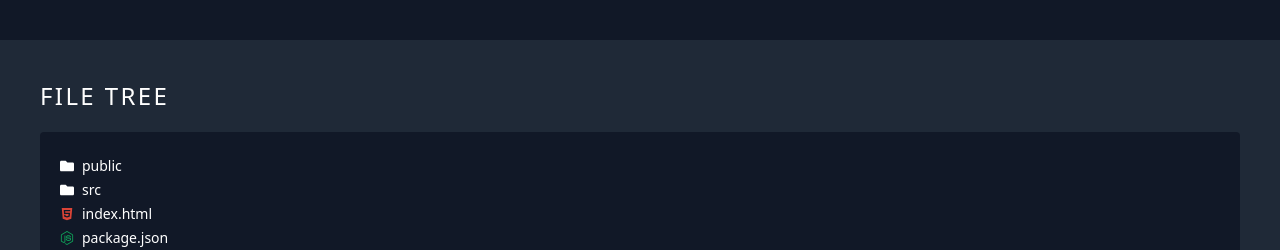
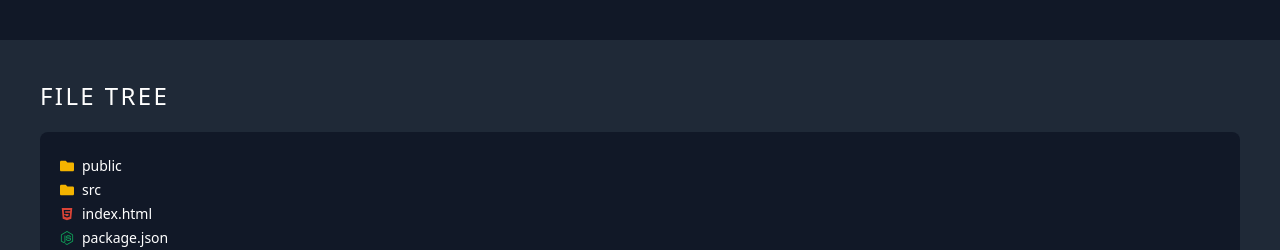
Before and after one commit to rifatptk/asmrz, a React (Vite) app: page / in a window 1280 px wide. Shown: the part 760-1010 px from the top of the page. Built offline with nearby package versions, Linux system fonts and the light colour scheme.

Commit message:
fixed color issues

```diff
--- a/src/components/fileTree.jsx
+++ b/src/components/fileTree.jsx
@@ -81,7 +81,11 @@ function FileElement({ el, depth }) {
             onClick={() => setisExpanded(!isExpanded)}
             className="flex gap-2 items-center"
           >
-            {isExpanded ? <FaFolderOpen /> : <FaFolder />}{" "}
+            {isExpanded ? (
+              <FaFolderOpen color="#F4B400" />
+            ) : (
+              <FaFolder color="#F4B400" />
+            )}{" "}
             <span>{el.name}</span>
           </div>
           {isExpanded &&
@@ -105,7 +109,7 @@ export default function FileTree() {
     <div className="min-h-screen bg-gray-800 p-10 flex flex-col">
       <h1 className="tracking-widest text-2xl">FILE TREE</h1>
 
-      <div className="p-5 bg-gray-900 rounded mt-5 flex-1">
+      <div className="p-5 bg-gray-900 rounded-lg mt-5 flex-1">
         {files.children.map((el) => (
           <FileElement el={el} depth={0} key={el.id} />
         ))}
```
